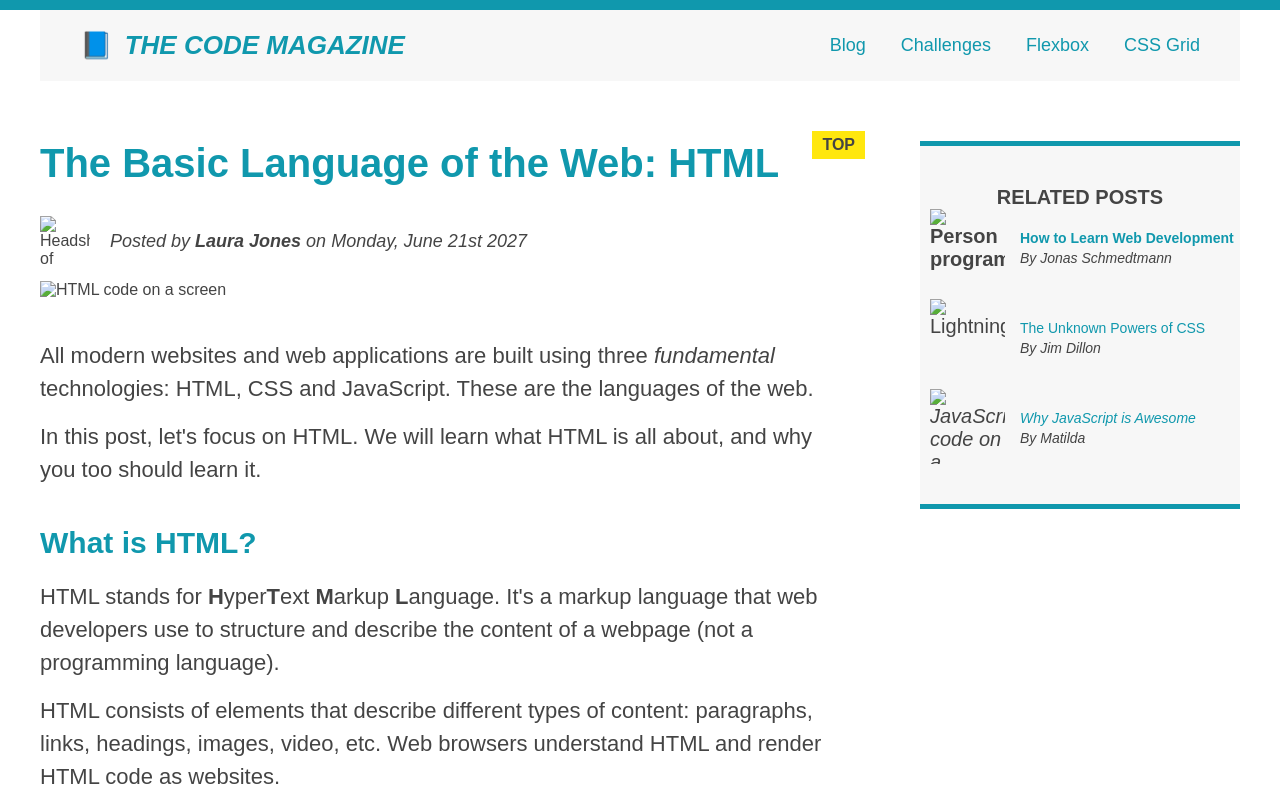
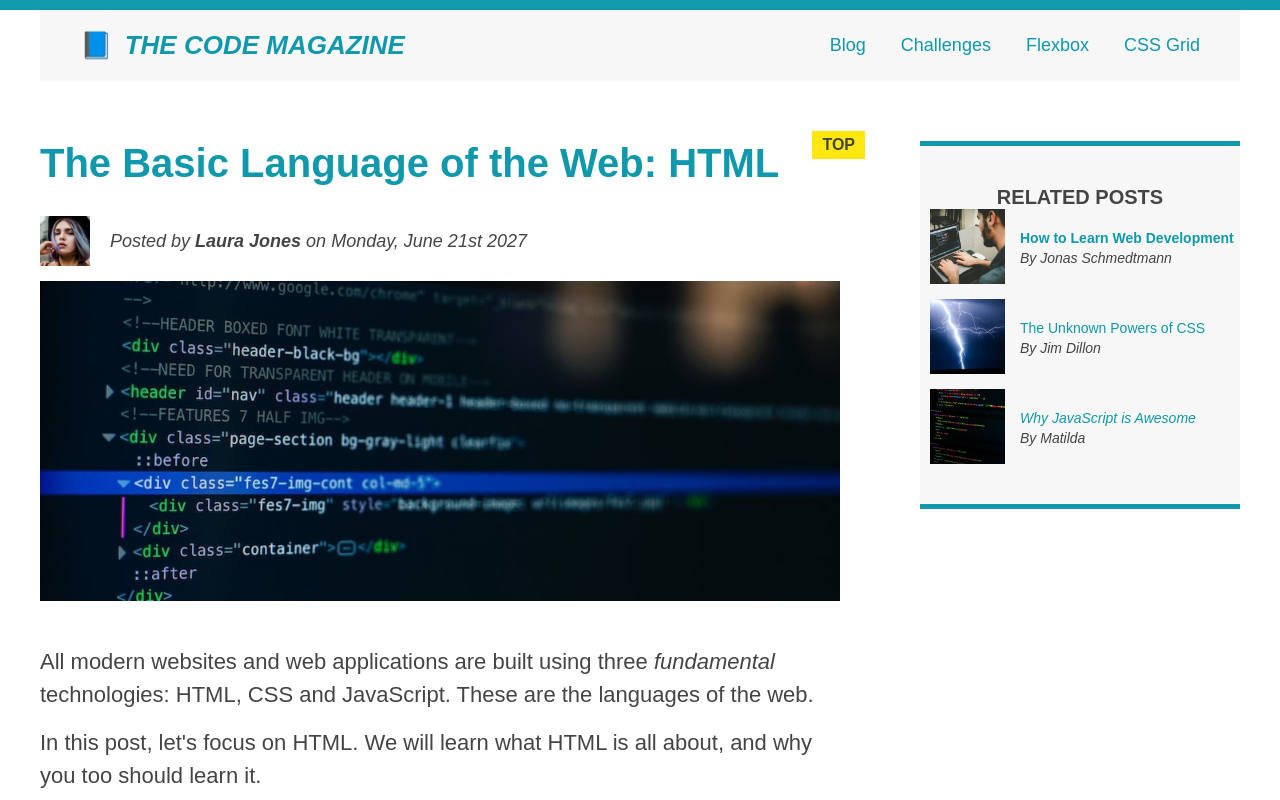
Before and after one commit to ariful-2019331062/september30.github.io, a plain HTML site: page index.html in a window 1280 px wide. Shown: the top 800 px of the page. Drawn offline with Linux system fonts and the light colour scheme.

Commit message:
directory set

```diff
--- a/index.html
+++ b/index.html
@@ -27,7 +27,7 @@
 
         <nav>
           <!-- <strong>This is the navigation</strong> -->
-          <a href="blog.html">Blog</a>
+          <a href="HTML/blog.html">Blog</a>
           <a href="#">Challenges</a>
           <a href="#">Flexbox</a>
           <a href="#">CSS Grid</a>
@@ -43,7 +43,7 @@
 
             <div class="author-box">
               <img
-                src="img/laura-jones.jpg"
+                src="HTML/img/laura-jones.jpg"
                 alt="Headshot of Laura Jones"
                 height="50"
                 width="50"
@@ -54,7 +54,7 @@
             </div>
 
             <img
-              src="img/post-img.jpg"
+              src="HTML/img/post-img.jpg"
               alt="HTML code on a screen"
               width="500"
               height="200"
@@ -138,7 +138,7 @@ last section
           <ul class="related">
             <li class="related-post">
               <img
-                src="img/related-1.jpg"
+                src="HTML/img/related-1.jpg"
                 alt="Person programming"
                 width="75"
                 height="75"
@@ -154,7 +154,7 @@ last section
 
             <li class="related-post">
               <img
-                src="img/related-2.jpg"
+                src="HTML/img/related-2.jpg"
                 alt="Lightning"
                 width="75"
                 height="75"
@@ -168,7 +168,7 @@ last section
 
             <li class="related-post">
               <img
-                src="img/related-3.jpg"
+                src="HTML/img/related-3.jpg"
                 alt="JavaScript code on a screen"
                 width="75"
                 height="75"
```
